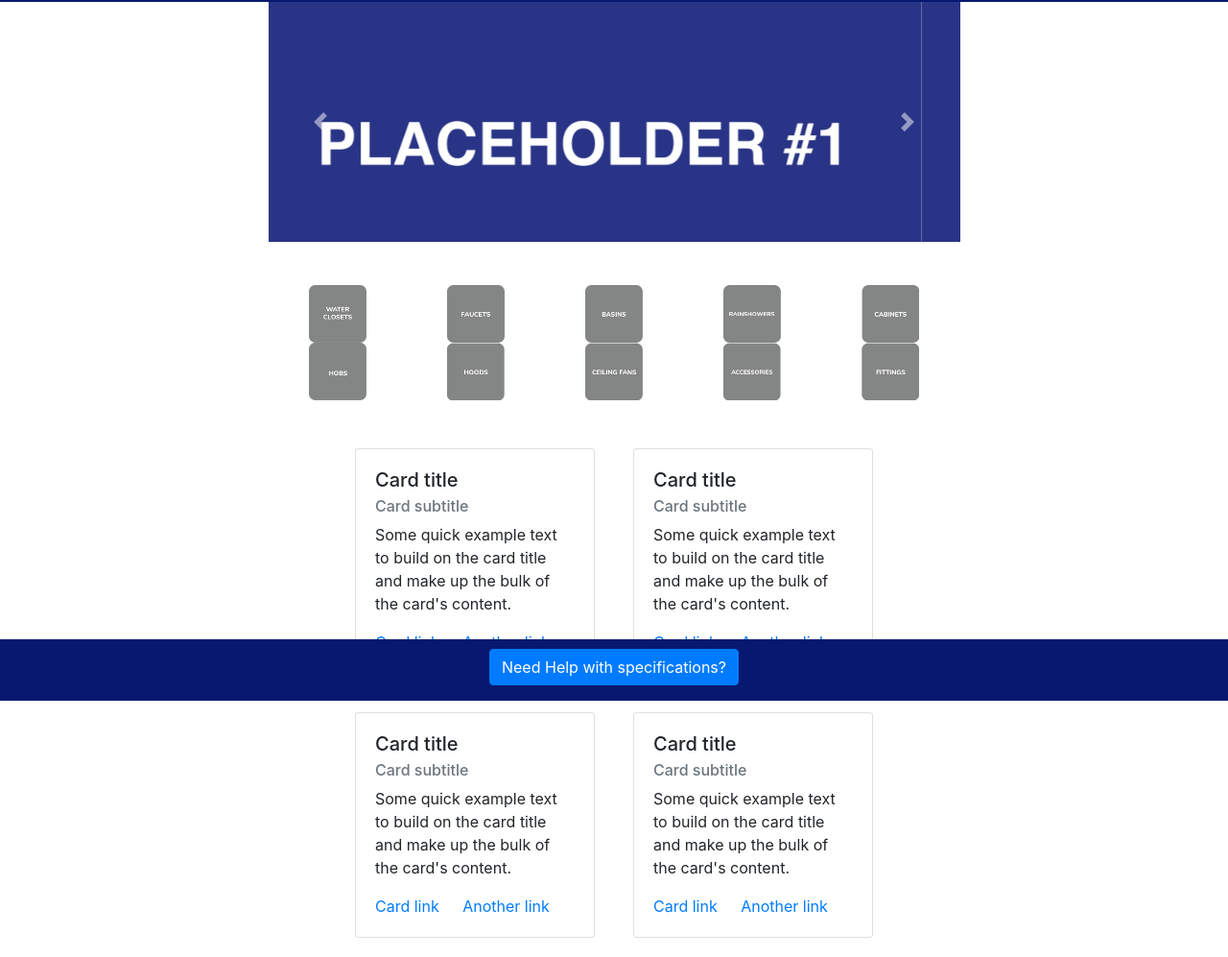
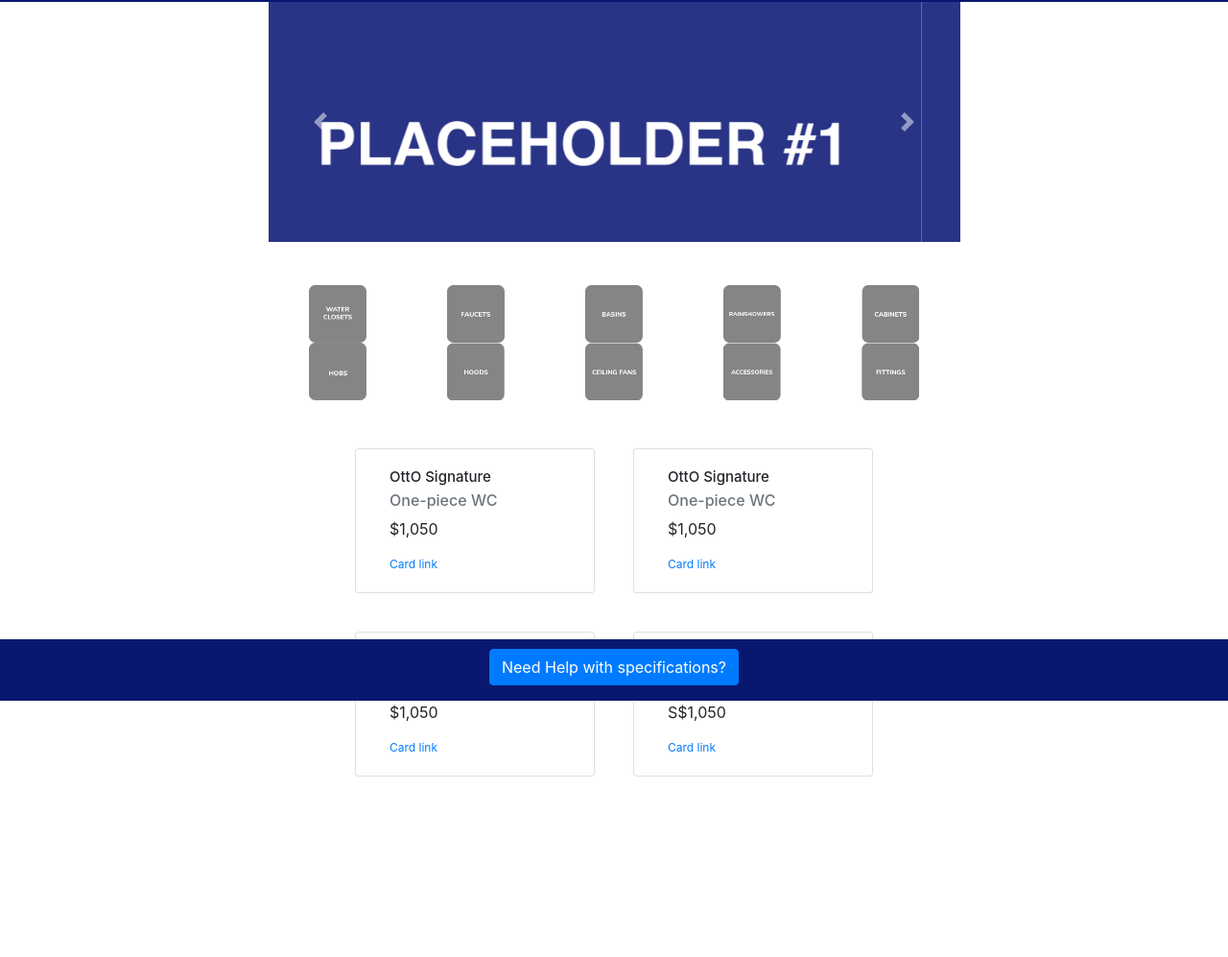
Before and after one commit to Code-Institute-Submissions/Project-01, a plain HTML site: page index.html in a window 1280 px wide. Shown: the part 70-1067 px from the top of the page at 96% size. After the commit the page ends 959 px from the top, so only its background shows below. Drawn offline with nearby package versions, Linux system fonts and the light colour scheme.

Commit message:
index page complete

```diff
--- a/css/style.css
+++ b/css/style.css
@@ -116,6 +116,16 @@
 .btn-primary{
     margin: 10px;
 }
+.padding-footer{
+    height:60px;
+}
+.card-title{
+    font-size:15px;
+}
+.card-link{
+    display: block;
+    font-size: 12px;
+}
 /* Small size */
 @media only screen and (max-width: 434px) {
 .logo {
--- a/index.html
+++ b/index.html
@@ -124,58 +124,55 @@
     <div class="container" style="display:flex; justify-content: center; margin-top: 30px;">
 		<div class="row">
         <!-- Card 1 -->
-			<div class="card" style="width: 250px; margin: 20px">
+			<div class="card col" style="width: 250px; margin: 20px">
 				<div class="card-body">
-					<h5 class="card-title">Card title</h5>
-					<h6 class="card-subtitle mb-2 text-muted">Card subtitle</h6>
-					<p class="card-text">Some quick example text to build on the card title and make up the bulk of the card's
-						content.</p>
+					<h5 class="card-title">OttO Signature</h5>
+					<h6 class="card-subtitle mb-2 text-muted">One-piece WC</h6>
+					<p class="card-text">$1,050</p>
 					<a href="#" class="card-link">Card link</a>
-					<a href="#" class="card-link">Another link</a>
 				</div>
 			</div>
         <!-- Card 2 -->
-            <div class="card" style="width: 250px; margin: 20px">
+            <div class="card col" style="width: 250px; margin: 20px">
 				<div class="card-body">
-					<h5 class="card-title">Card title</h5>
-					<h6 class="card-subtitle mb-2 text-muted">Card subtitle</h6>
-					<p class="card-text">Some quick example text to build on the card title and make up the bulk of the card's
-						content.</p>
+					<h5 class="card-title">OttO Signature</h5>
+					<h6 class="card-subtitle mb-2 text-muted">One-piece WC</h6>
+					<p class="card-text">$1,050</p>
 					<a href="#" class="card-link">Card link</a>
-					<a href="#" class="card-link">Another link</a>
 				</div>
 			</div>
         <!-- Card 3  -->
         </div>
     </div>
 	<!-- End of 2 col. cards (E-Com) -->
+    <!-- Start of 2 col. cards (E-Com) -->
     <div class="container" style="display:flex; justify-content: center;">
             <div class="row">
             <!-- Card 1 -->
-                <div class="card" style="width: 250px; margin: 20px">
+                <div class="card col" style="width: 250px; margin: 20px">
                     <div class="card-body">
-                        <h5 class="card-title">Card title</h5>
-                        <h6 class="card-subtitle mb-2 text-muted">Card subtitle</h6>
-                        <p class="card-text">Some quick example text to build on the card title and make up the bulk of the card's
-                            content.</p>
+                        <h5 class="card-title">OttO Signature</h5>
+                        <h6 class="card-subtitle mb-2 text-muted">One-piece WC</h6>
+                        <p class="card-text">$1,050</p>
                         <a href="#" class="card-link">Card link</a>
-                        <a href="#" class="card-link">Another link</a>
                     </div>
                 </div>
             <!-- Card 2 -->
-                <div class="card" style="width: 250px; margin: 20px">
+                <div class="card col" style="width: 250px; margin: 20px">
                     <div class="card-body">
-                        <h5 class="card-title">Card title</h5>
-                        <h6 class="card-subtitle mb-2 text-muted">Card subtitle</h6>
-                        <p class="card-text">Some quick example text to build on the card title and make up the bulk of the card's
-                            content.</p>
+                        <h5 class="card-title">OttO Signature</h5>
+                        <h6 class="card-subtitle mb-2 text-muted">One-piece WC</h6>
+                        <p class="card-text">S$1,050</p>
                         <a href="#" class="card-link">Card link</a>
-                        <a href="#" class="card-link">Another link</a>
+
                     </div>
                 </div>
             <!-- Card 3  -->
             </div>
         </div>
+    <!-- End of 2 col. cards (E-Com) -->
+    <div class="padding-footer">
+    </div>
     <footer>
 	<!-- Start of sticky footer (md-s-xs only)-->
         <div class="footer d-none d-lg-block">
```
